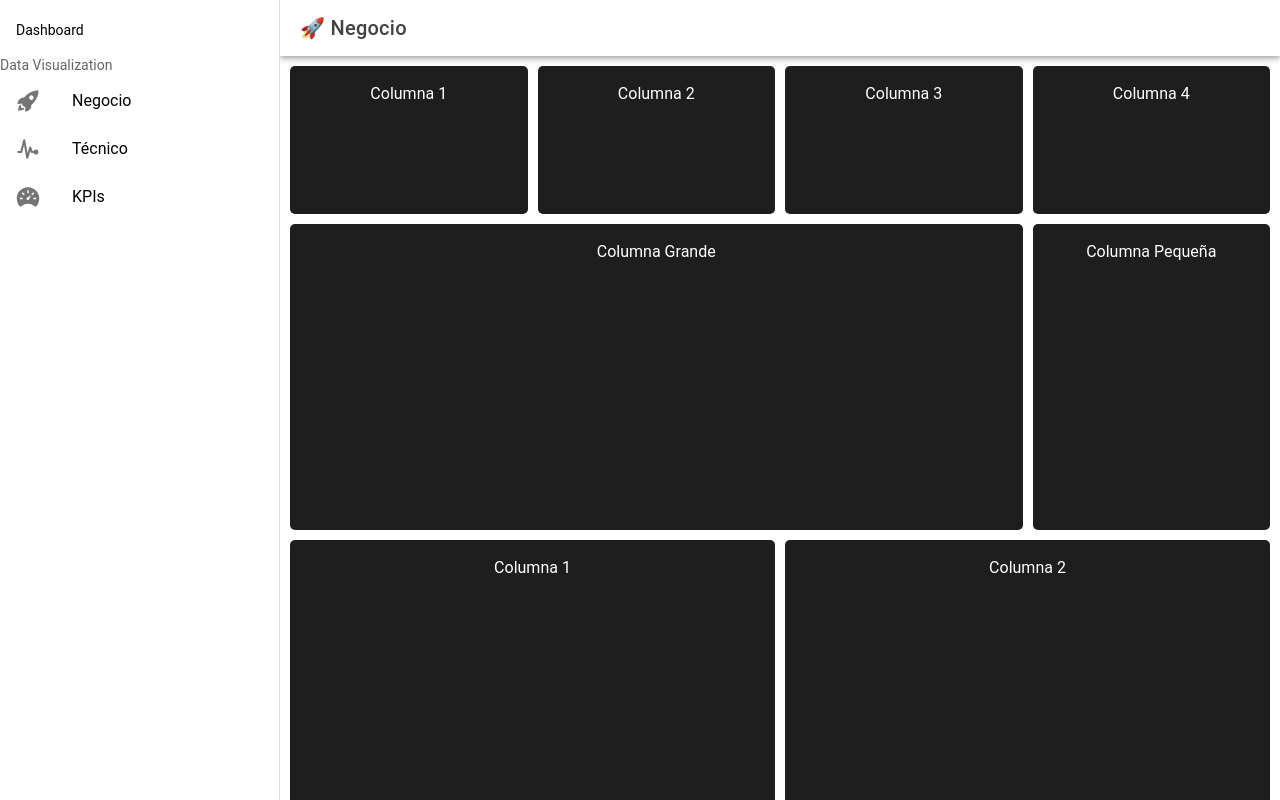
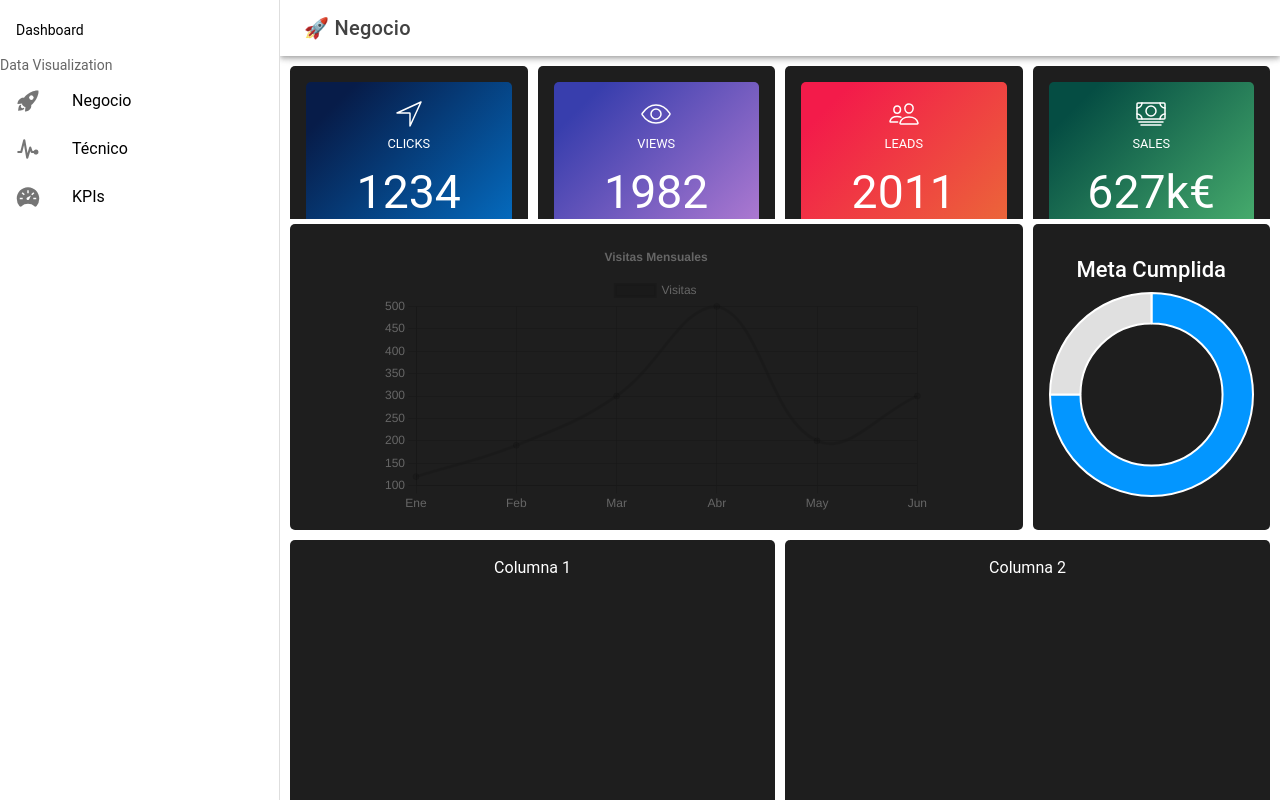
Before and after one commit to Cristian-Calderon/mi-dashboard-ionic, a React (Vite) app: page /negocio in a window 1280 px wide. Built offline with nearby package versions, Linux system fonts and the light colour scheme.

Commit message:
Grafica DoughnutChart agregada

```diff
--- a/package.json
+++ b/package.json
@@ -12,8 +12,12 @@
   "dependencies": {
     "@ionic/react": "^8.5.5",
     "@ionic/react-router": "^8.5.5",
+    "apexcharts": "^4.7.0",
+    "chart.js": "^4.4.9",
     "ionicons": "^7.4.0",
     "react": "^19.0.0",
+    "react-apexcharts": "^1.7.0",
+    "react-chartjs-2": "^5.3.0",
     "react-dom": "^19.0.0"
   },
   "devDependencies": {
--- /dev/null
+++ b/src/components/DoughnutChart.tsx
@@ -0,0 +1,46 @@
+// src/components/DoughnutChart.tsx
+import React from 'react';
+import { Doughnut } from 'react-chartjs-2';
+import {
+  Chart as ChartJS,
+  ArcElement,
+  Tooltip,
+  Legend
+} from 'chart.js';
+
+ChartJS.register(ArcElement, Tooltip, Legend);
+
+interface DoughnutChartProps {
+  percentage: number;      // Valor numérico entre 0 y 100
+  label: string;           // Nombre del KPI
+  colors?: string[];       // Colores para el doughnut
+}
+
+const DoughnutChart: React.FC<DoughnutChartProps> = ({
+  percentage,
+  label,
+  colors = ['#0396FF', '#e0e0e0'],
+}) => {
+  const data = {
+    labels: [label, 'Restante'],
+    datasets: [
+      {
+        data: [percentage, 100 - percentage],
+        backgroundColor: colors,
+        hoverOffset: 4,
+      },
+    ],
+  };
+
+  const options = {
+    cutout: '70%',           // Grosor del anillo
+    plugins: {
+      tooltip: { enabled: true },
+      legend: { display: false }
+    }
+  };
+
+  return <Doughnut data={data} options={options} />;
+};
+
+export default DoughnutChart;
--- /dev/null
+++ b/src/components/LineChart.tsx
@@ -0,0 +1,33 @@
+import React from 'react';
+import { Line } from 'react-chartjs-2';
+import {
+  Chart as ChartJS,
+  CategoryScale,
+  LinearScale,
+  PointElement,
+  LineElement,
+  Title,
+  Tooltip,
+  Legend
+} from 'chart.js';
+
+ChartJS.register(
+  CategoryScale,
+  LinearScale,
+  PointElement,
+  LineElement,
+  Title,
+  Tooltip,
+  Legend
+);
+
+interface LineChartProps {
+  data: any;
+  options?: any;
+}
+
+const LineChart: React.FC<LineChartProps> = ({ data, options }) => (
+  <Line data={data} options={options} />
+);
+
+export default LineChart;
--- /dev/null
+++ b/src/components/SparkLine.css
@@ -0,0 +1,98 @@
+/* src/components/SparkLine.css */
+
+/* Contenedor principal con gradiente de fondo y color de texto */
+.box-sparkline {
+    display: flex;
+    flex-direction: column;
+    height: 100%;
+    width: 100%;
+    padding: 16px;
+    border-radius: 5px;
+    box-sizing: border-box;
+    container-type: inline-size;
+  }
+
+  /* Detalles: icono, título y valor */
+  .details {
+    display: flex;
+    flex-direction: column;
+    align-items: center;
+    gap: 5px;
+  }
+
+  .details > div {
+    display: flex;
+    flex-direction: column;
+    align-items: center;
+    gap: 4px;
+  }
+
+  .details ion-icon {
+    font-size: 2rem;
+    --ionicon-stroke-width: 24px;
+  }
+
+  .details > div > span {
+    font-size: 0.8rem;
+  }
+
+  .details > span {
+    font-size: 2.9rem;
+  }
+
+  /* Sparkline chart ocupa todo el ancho */
+  .sparkline-chart {
+    width: 100%;
+    min-width: 50px;
+  }
+
+  /* Container Query: cuando el componente tiene al menos 324px de ancho, alineamos en fila */
+  @container box-sparkline (min-width: 324px) {
+    .details {
+      flex-direction: row;
+      justify-content: flex-start;
+      align-items: flex-start;
+      gap: 16px;
+    }
+    .details > span {
+      font-size: 6cqmax;
+    }
+    .details ion-icon {
+      font-size: 4cqmax;
+    }
+    .details > div > span {
+      font-size: 2cqmax;
+    }
+  }
+
+  /* Media Query: pantallas grandes */
+  @media (min-width: 992px) {
+    /* Container Query para anchos <= 356px */
+    @container box-sparkline (max-width: 356px) {
+      .details {
+        flex-direction: row;
+        justify-content: flex-start;
+        align-items: flex-start;
+        gap: 16px;
+      }
+      .details > span {
+        font-size: max(1.7rem, 16cqw);
+      }
+      .details ion-icon {
+        font-size: max(1.7rem, 5cqw);
+      }
+      .details > div > span {
+        font-size: max(0.8rem, 5cqw);
+      }
+    }
+  }
+
+  /* Gradientes para bgColor */
+  .gradient-blue { background-image: linear-gradient(135deg, #071c49 10%, #0396FF 100%); }
+  .gradient-green { background-image: linear-gradient(135deg, #054d43 10%, #6be084 100%); }
+  .gradient-orange { background-image: linear-gradient(135deg, #f31b4a 10%, #e78f30 100%); }
+  .gradient-pink { background-image: linear-gradient(135deg, #383ead 10%, #EE9AE5 100%); }
+
+  /* Colores de texto */
+  .white { color: white; }
+  .black { color: black; }
--- /dev/null
+++ b/src/components/SparkLine.tsx
@@ -0,0 +1,62 @@
+// src/components/SparkLine.tsx
+import React, { useState, useEffect } from 'react';
+import ReactApexChart from 'react-apexcharts';
+import { ApexOptions } from 'apexcharts';
+import { IonIcon } from '@ionic/react';
+import './SparkLine.css';
+
+interface SparkLineProps {
+  title: string;
+  value: string;
+  chartOptions: ApexOptions;
+  chartSeries: any;
+  bgColor?: string;
+  textColor?: string;
+  icon?: any;
+}
+
+const SparkLine: React.FC<SparkLineProps> = ({
+  title,
+  value,
+  chartOptions,
+  chartSeries,
+  bgColor = '',
+  textColor = '',
+  icon
+}) => {
+  const [chartHeight, setChartHeight] = useState<string>('50%');
+
+  const updateChartHeight = () => {
+    const width = window.innerWidth;
+    if (width < 576) setChartHeight('30%');
+    else if (width < 768) setChartHeight('40%');
+    else setChartHeight('50%');
+  };
+
+  useEffect(() => {
+    updateChartHeight();
+    window.addEventListener('resize', updateChartHeight);
+    return () => window.removeEventListener('resize', updateChartHeight);
+  }, []);
+
+  return (
+    <div className={`box-sparkline ${bgColor} ${textColor}`}>
+      <div className="details">
+        <div>
+          {icon && <IonIcon icon={icon} />}
+          <span>{title}</span>
+        </div>
+        <span>{value}</span>
+      </div>
+      <ReactApexChart
+        className="sparkline-chart"
+        options={chartOptions}
+        series={chartSeries}
+        type={chartOptions.chart?.type as any || 'area'}
+        height={chartHeight}
+      />
+    </div>
+  );
+};
+
+export default SparkLine;
--- a/src/pages/NegocioPage.tsx
+++ b/src/pages/NegocioPage.tsx
@@ -1,33 +1,143 @@
+// src/pages/NegocioPage.tsx
+import React from 'react';
 import {
-  IonPage, IonHeader, IonToolbar, IonTitle, IonContent,
-  IonGrid, IonRow, IonCol
+  IonPage,
+  IonHeader,
+  IonToolbar,
+  IonTitle,
+  IonContent,
+  IonGrid,
+  IonRow,
+  IonCol,
+  IonButtons,
+  IonMenuButton
 } from '@ionic/react';
-import React from 'react';
-import './NegocioPage.css';  // asegúrate de crear este CSS
+import SparkLine from '../components/SparkLine';
+import DoughnutChart from '../components/DoughnutChart';
+import { ApexOptions } from 'apexcharts';
+import { navigateOutline, eyeOutline, peopleOutline, cashOutline } from 'ionicons/icons';
+import './NegocioPage.css';
+
+import LineChart from '../components/LineChart';
+
+
+
+// Datos para los sparklines
+const sparkData1 = {
+  title: 'CLICKS',
+  value: '1234',
+  bgColor: 'gradient-blue',
+  textColor: 'white',
+  icon: navigateOutline,
+  chartOptions: {
+    chart: { id: 'clicks', type: 'area', sparkline: { enabled: true }, dropShadow: { enabled: true, top: 1, left: 1, blur: 2, opacity: 0.5 } },
+    stroke: { curve: 'smooth', width: 3 },
+    colors: ['#fff'],
+    tooltip: { theme: 'dark', x: { show: false }, y: { title: { formatter: (): string => '' } } }
+  } as ApexOptions,
+  chartSeries: [{ data: [25, 66, 41, 59, 25, 44, 12, 36, 9, 21] }]
+};
+const sparkData2 = {
+  title: 'VIEWS',
+  value: '1982',
+  bgColor: 'gradient-pink',
+  textColor: 'white',
+  icon: eyeOutline,
+  chartOptions: {
+    chart: { id: 'views', type: 'bar', sparkline: { enabled: true }, dropShadow: { enabled: true, top: 1, left: 1, blur: 2, opacity: 0.5 } },
+    stroke: { curve: 'smooth', width: 3 },
+    colors: ['#fff'],
+    tooltip: { theme: 'dark', x: { show: false }, y: { title: { formatter: (): string => '' } } }
+  } as ApexOptions,
+  chartSeries: [{ data: [30, 45, 32, 50, 28, 60, 18, 40, 14, 25] }]
+};
+const sparkData3 = {
+  title: 'LEADS',
+  value: '2011',
+  bgColor: 'gradient-orange',
+  textColor: 'white',
+  icon: peopleOutline,
+  chartOptions: {
+    chart: { id: 'leads', type: 'line', sparkline: { enabled: true }, dropShadow: { enabled: true, top: 1, left: 1, blur: 2, opacity: 0.5 } },
+    stroke: { curve: 'straight', width: 3 },
+    colors: ['#fff'],
+    tooltip: { theme: 'dark', x: { show: false }, y: { title: { formatter: (): string => '' } } }
+  } as ApexOptions,
+  chartSeries: [{ data: [15, 28, 22, 35, 20, 30, 10, 25, 6, 18] }]
+};
+const sparkData4 = {
+  title: 'SALES',
+  value: '627k€',
+  bgColor: 'gradient-green',
+  textColor: 'white',
+  icon: cashOutline,
+  chartOptions: {
+    chart: { id: 'sales', type: 'area', sparkline: { enabled: true }, dropShadow: { enabled: true, top: 1, left: 1, blur: 2, opacity: 0.5 } },
+    stroke: { curve: 'smooth', width: 3 },
+    colors: ['#fff'],
+    tooltip: { theme: 'dark', x: { show: false }, y: { title: { formatter: (): string => '' } } }
+  } as ApexOptions,
+  chartSeries: [{ data: [20, 50, 35, 45, 30, 55, 14, 32, 8, 20] }]
+};
+
+
+// Datos de LineChart:
+// Prepara los datos
+const mainChartData = {
+  labels: ['Ene', 'Feb', 'Mar', 'Abr', 'May', 'Jun'],
+  datasets: [{
+    label: 'Visitas',
+    data: [120, 190, 300, 500, 200, 300],
+    fill: false,
+    tension: 0.4
+  }]
+};
+const mainChartOptions = {
+  responsive: true,
+  plugins: {
+    legend: { position: 'top' },
+    title: { display: true, text: 'Visitas Mensuales' }
+  }
+};
+
 
 const NegocioPage: React.FC = () => (
   <IonPage>
     <IonHeader>
       <IonToolbar>
+        <IonButtons slot="start">
+          <IonMenuButton color="primary" />
+        </IonButtons>
         <IonTitle>🚀 Negocio</IonTitle>
       </IonToolbar>
     </IonHeader>
 
     <IonContent className="ion-padding">
       <IonGrid className="dashboard-grid">
-        {/* Fila 1: 4 cajas */}
+        {/* Fila 1: 4 sparklines */}
         <IonRow className="row-1">
-          <IonCol size="6" size-lg="3"><div className="box">Columna 1</div></IonCol>
-          <IonCol size="6" size-lg="3"><div className="box">Columna 2</div></IonCol>
-          <IonCol size="6" size-lg="3"><div className="box">Columna 3</div></IonCol>
-          <IonCol size="6" size-lg="3"><div className="box">Columna 4</div></IonCol>
+          <IonCol size="6" size-lg="3"><div className="box"><SparkLine {...sparkData1} /></div></IonCol>
+          <IonCol size="6" size-lg="3"><div className="box"><SparkLine {...sparkData2} /></div></IonCol>
+          <IonCol size="6" size-lg="3"><div className="box"><SparkLine {...sparkData3} /></div></IonCol>
+          <IonCol size="6" size-lg="3"><div className="box"><SparkLine {...sparkData4} /></div></IonCol>
         </IonRow>
-        {/* Fila 2: 1+1 cajas */}
+        {/* Fila 2: placeholder para contenido adicional */}
         <IonRow className="row-2">
-          <IonCol size="12" size-lg="9"><div className="box">Columna Grande</div></IonCol>
-          <IonCol size="12" size-lg="3"><div className="box">Columna Pequeña</div></IonCol>
+          <IonCol size="12" size-lg="9">
+            <div className="box">
+              <LineChart data={mainChartData} options={mainChartOptions} />
+            </div>
+          </IonCol>
+          {/* Columna pequeña puede ser otro gráfico o KPI estático */}
+          <IonCol size="12" size-lg="3">
+            <div className="box" style={{ display: 'flex', flexDirection: 'column', alignItems: 'center', justifyContent: 'center' }}>
+              <h3 style={{ margin: 0, marginBottom: '0.5rem' }}>Meta Cumplida</h3>
+              <DoughnutChart percentage={75} label="Conversiones" />
+            </div>
+          </IonCol>
         </IonRow>
-        {/* Fila 3: 2 cajas */}
+
+        {/* Fila 3: placeholder para contenido adicional */}
         <IonRow className="row-3">
           <IonCol size="12" size-lg="6"><div className="box">Columna 1</div></IonCol>
           <IonCol size="12" size-lg="6"><div className="box">Columna 2</div></IonCol>
```
Also changed, not shown: Preguntas.txt (added), 1 other file (tests, documents, lock files or other folders).
